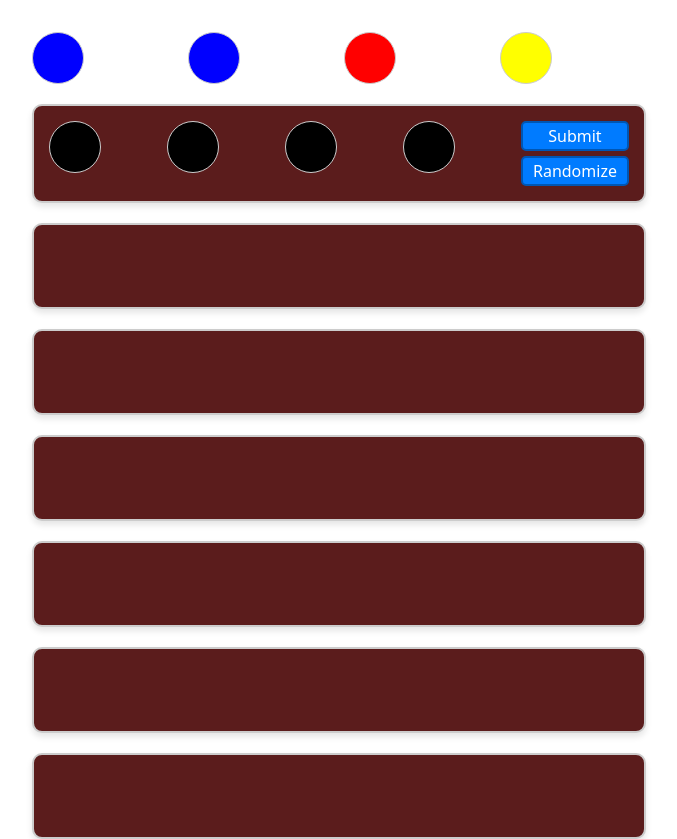
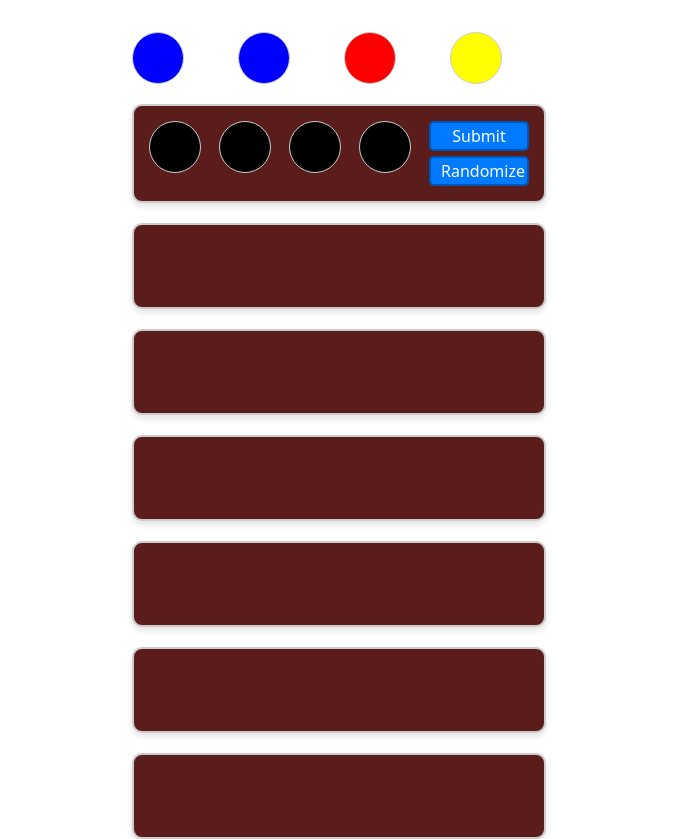
Before and after one commit to awe-hub/vue-mastermind, a Vue app: page / in a window 1280 px wide. Shown: the top 839 px of the page, without its empty margins (301-978 px from the left). Built offline with nearby package versions, Linux system fonts and the light colour scheme.

Commit message:
styling: fixed widths

```diff
--- a/src/Guess.vue
+++ b/src/Guess.vue
@@ -58,7 +58,7 @@
 <style scoped>
 .guess {
     display: grid;
-    grid-template-columns: repeat(5, 1fr); /* 4 cells + 1 column for buttons */
+    grid-template-columns: 60px 60px 60px 60px 100px; /* 4 cells + 1 column for buttons */
     gap: 10px;
     margin-top: 20px;
     margin-bottom: 20px;
```
